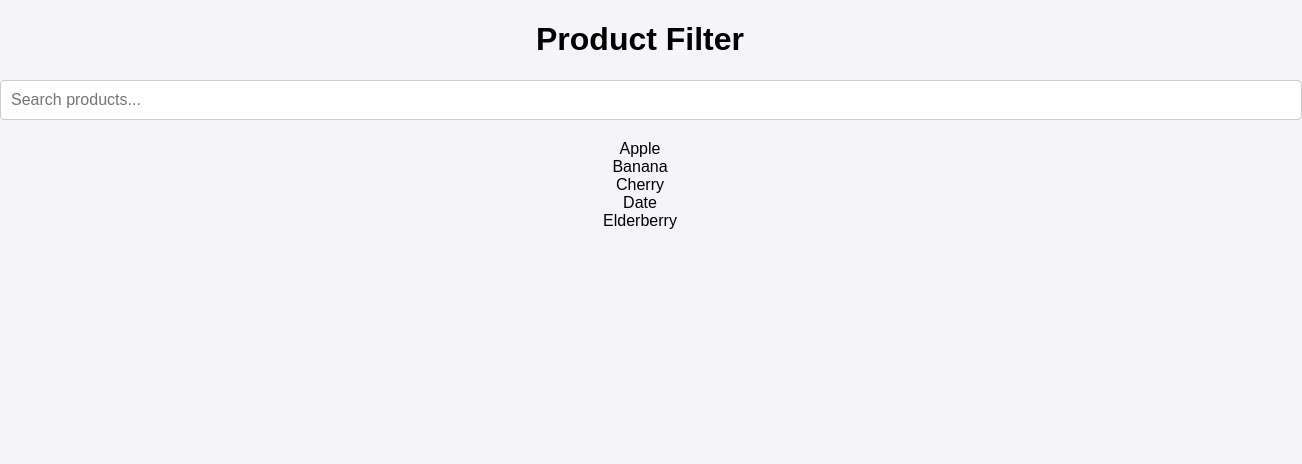
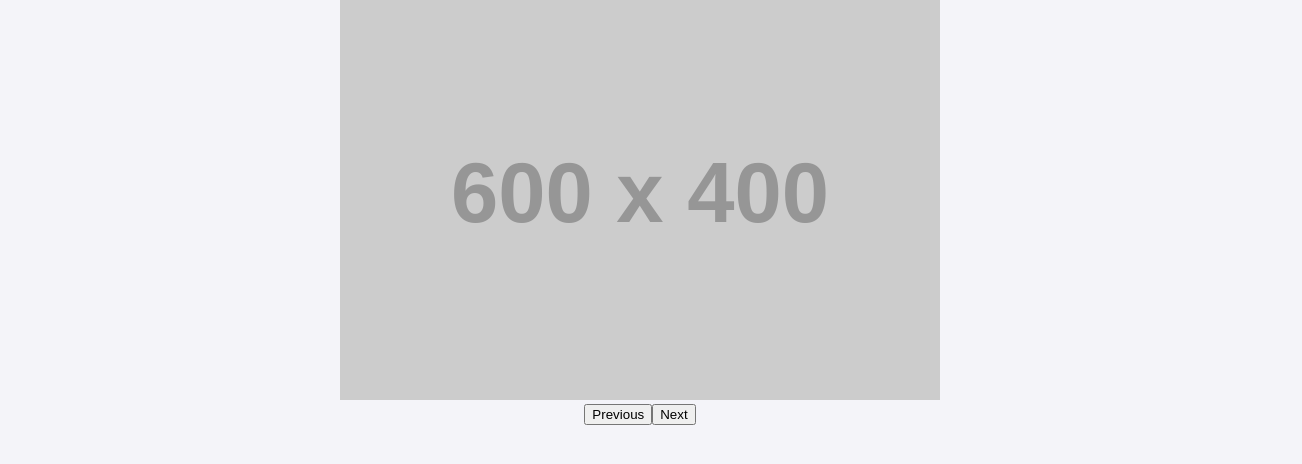
Before and after one commit to ksesikumar/React-Assignments, a React (Create React App) app: page / in a window 1280 px wide. Shown: the top 464 px of the page, 1302 px wide, since content can reach past the window. Built offline with nearby package versions, Linux system fonts and the light colour scheme.

Commit message:
Slider Components

```diff
--- a/src/App.js
+++ b/src/App.js
@@ -9,6 +9,7 @@ import Counter from './CounterApp/Counter';
 import ParentComponent from './ChildToParent/ParentComponent';
 import UsersList from './FetchingData/UserList';
 import ProductFilterApp from './LiftingState/ProductFilterApp';
+import ImageGallery from './SliderComponent/ImageGallery';
 
 function App() {
   const [isLoggedIn, setIsLoggedIn] = useState(false);
@@ -26,8 +27,9 @@ function App() {
       <Counter></Counter>
       <ParentComponent></ParentComponent>
       <UsersList></UsersList>
+      <ProductFilterApp></ProductFilterApp>
       */}
-      <ProductFilterApp></ProductFilterApp>
+      <ImageGallery></ImageGallery>
 
 
 
--- /dev/null
+++ b/src/SliderComponent/ImageGallery.js
@@ -0,0 +1,32 @@
+import React, { useState } from 'react';
+import ImageSlide from './ImageSlide';
+
+const images = [
+    'https://via.placeholder.com/600x400?text=Slide+1',
+    'https://via.placeholder.com/600x400?text=Slide+2',
+    'https://via.placeholder.com/600x400?text=Slide+3',
+];
+
+const ImageGallery = () => {
+    const [currentIndex, setCurrentIndex] = useState(0);
+
+    const goToNextSlide = () => {
+        setCurrentIndex((prevIndex) => (prevIndex + 1) % images.length);
+    };
+
+    const goToPreviousSlide = () => {
+        setCurrentIndex((prevIndex) => (prevIndex - 1 + images.length) % images.length);
+    };
+
+    return (
+        <div>
+            <ImageSlide imageUrl={images[currentIndex]} />
+            <div>
+                <button onClick={goToPreviousSlide}>Previous</button>
+                <button onClick={goToNextSlide}>Next</button>
+            </div>
+        </div>
+    );
+};
+
+export default ImageGallery;
--- /dev/null
+++ b/src/SliderComponent/ImageSlide.js
@@ -0,0 +1,11 @@
+import React from 'react';
+
+const ImageSlide = ({ imageUrl }) => {
+    return (
+        <div>
+            <img src={imageUrl} alt="Slide" style={{ width: '600px', height: '400px' }} />
+        </div>
+    );
+};
+
+export default ImageSlide;
```
